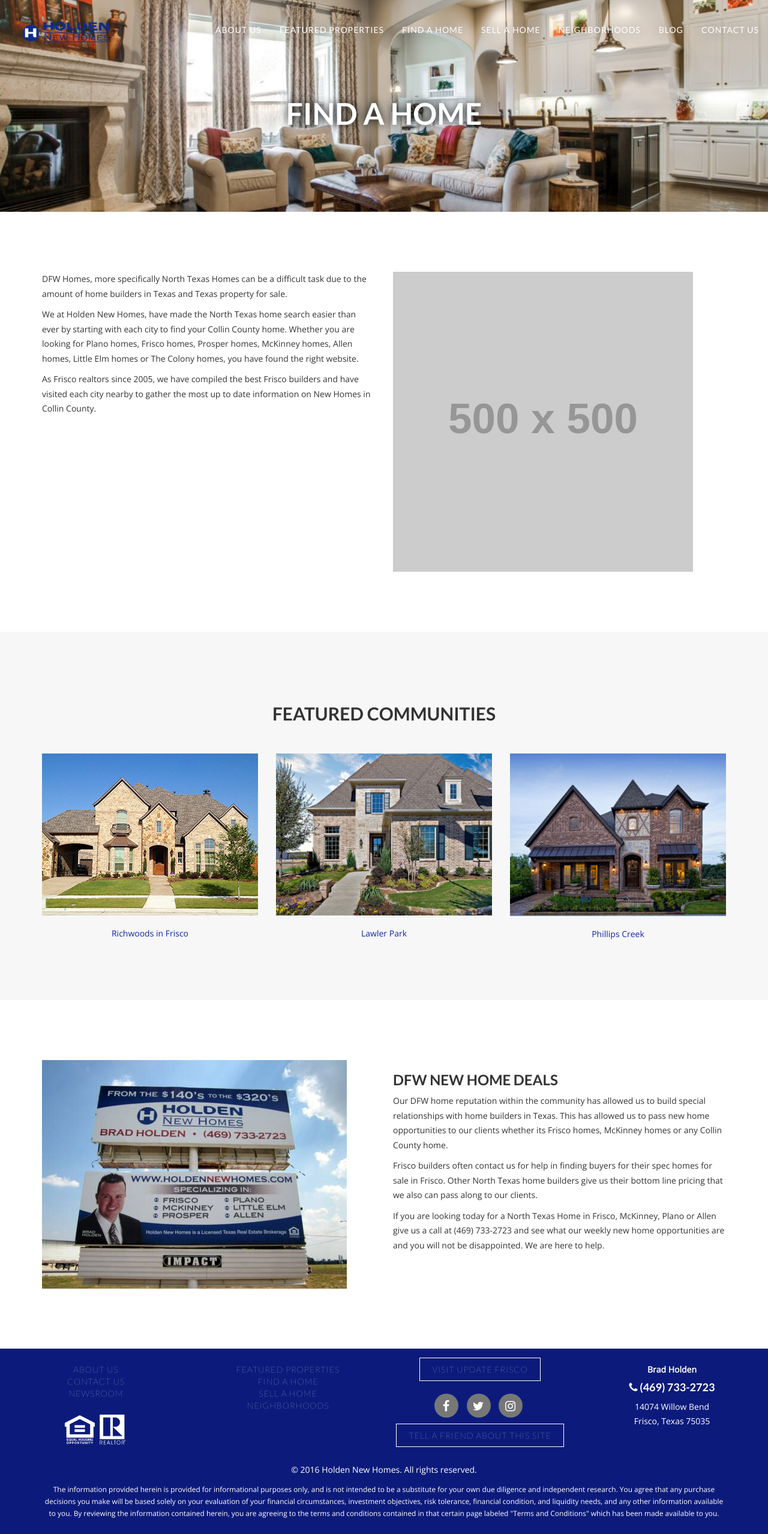
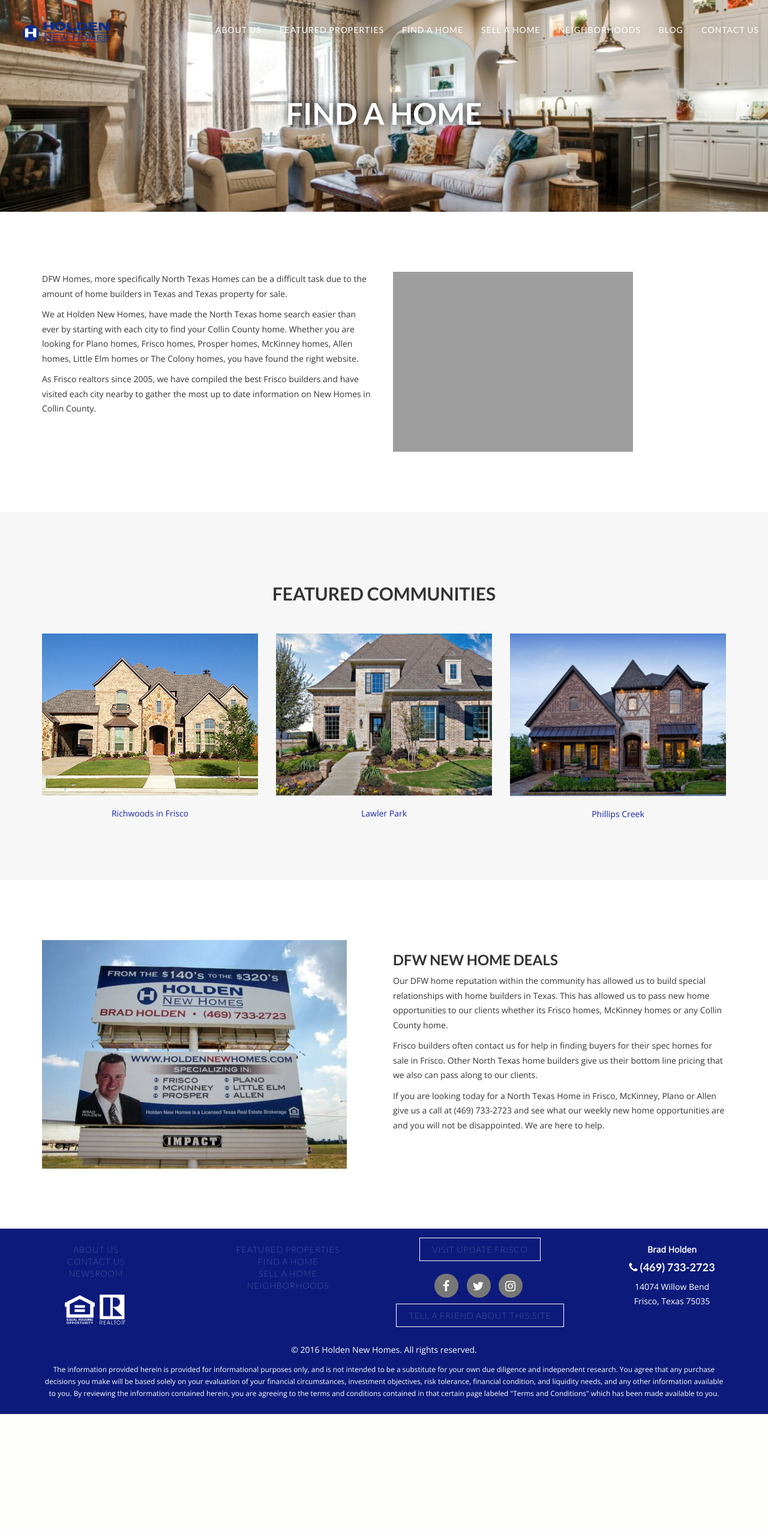
Before and after one commit to RevolvingMindMedia/holden-new-homes, a PHP site: page /find-a-home.php in a window 1280 px wide. Shown: the whole page at 60% size. After the commit the page ends 2357 px from the top, so only its background shows below. Run offline with PHP 8.4, Linux system fonts and the light colour scheme; grey boxes labelled with a size stand in for pictures from a placeholder-image service; some libraries are stand-ins or nearby versions; grey boxes are pictures that could not be loaded.

Commit message:
rebate image added

```diff
--- a/find-a-home.php
+++ b/find-a-home.php
@@ -52,7 +52,7 @@
                     <p>As Frisco realtors since 2005, we have compiled the best Frisco builders and have visited each city nearby to gather the most up to date information on New Homes in Collin County.</p>
                 </div>
                 <div class="col-md-6">
-                    <img src="http://placehold.it/500x500" class="img-responsive">
+                    <img src="img/rebate.jpg" class="img-responsive">
                 </div>
             </div>
         </div>
```
Also changed, not shown: img/find-a-home/rebate.jpg (added).
